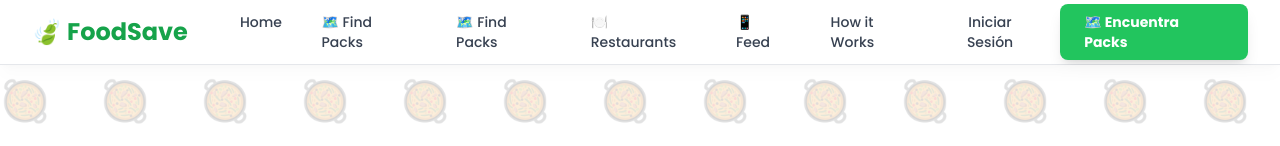
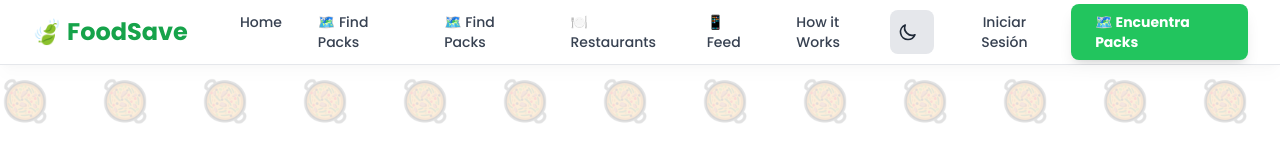
Before and after one commit to estudio123455-hue/proyecto-TugoTugo, a Next.js app: page / in a window 1280 px wide. Shown: the top 146 px of the page. Built offline with nearby package versions, Linux system fonts and the light colour scheme; no server answers; the database is empty.

Commit message:
Add dark/light theme toggle with system preference support

```diff
--- a/src/app/providers.tsx
+++ b/src/app/providers.tsx
@@ -2,6 +2,7 @@
 
 import { SessionProvider } from 'next-auth/react'
 import { ReactNode } from 'react'
+import { ThemeProvider } from '@/contexts/ThemeContext'
 
 interface ProvidersProps {
   children: ReactNode
@@ -9,6 +10,7 @@ interface ProvidersProps {
 
 export function Providers({ children }: ProvidersProps) {
   return (
+    <ThemeProvider>
       <SessionProvider
         refetchInterval={30} // Refetch session every 30 seconds for better reactivity
         refetchOnWindowFocus={true} // Refetch when window gets focus
@@ -16,5 +18,6 @@ export function Providers({ children }: ProvidersProps) {
       >
         {children}
       </SessionProvider>
+    </ThemeProvider>
   )
 }
--- a/src/components/Navigation.tsx
+++ b/src/components/Navigation.tsx
@@ -5,6 +5,7 @@ import Link from 'next/link'
 import { useState } from 'react'
 import { getFirstName, getUserInitials } from '@/lib/user-utils'
 import { useCleanSession } from '@/hooks/useCleanSession'
+import ThemeToggle from './ThemeToggle'
 
 export default function Navigation() {
   const { data: session, status } = useCleanSession()
@@ -115,8 +116,11 @@ export default function Navigation() {
           </div>
 
           <div className="flex items-center space-x-4">
+            {/* Theme Toggle */}
+            <ThemeToggle />
+
             {status === 'loading' ? (
-              <div className="animate-pulse bg-gray-200 h-8 w-20 rounded"></div>
+              <div className="animate-pulse bg-gray-200 dark:bg-gray-700 h-8 w-20 rounded"></div>
             ) : session ? (
               <div className="flex items-center space-x-4">
                 {/* User Menu Dropdown */}
--- /dev/null
+++ b/src/components/ThemeToggle.tsx
@@ -0,0 +1,45 @@
+'use client'
+
+import { useTheme } from '@/contexts/ThemeContext'
+
+export default function ThemeToggle() {
+  const { theme, toggleTheme } = useTheme()
+
+  return (
+    <button
+      onClick={toggleTheme}
+      className="p-2 rounded-lg bg-gray-200 dark:bg-gray-700 hover:bg-gray-300 dark:hover:bg-gray-600 transition-colors"
+      aria-label="Toggle theme"
+    >
+      {theme === 'light' ? (
+        <svg
+          className="w-5 h-5 text-gray-800"
+          fill="none"
+          stroke="currentColor"
+          viewBox="0 0 24 24"
+        >
+          <path
+            strokeLinecap="round"
+            strokeLinejoin="round"
+            strokeWidth={2}
+            d="M20.354 15.354A9 9 0 018.646 3.646 9.003 9.003 0 0012 21a9.003 9.003 0 008.354-5.646z"
+          />
+        </svg>
+      ) : (
+        <svg
+          className="w-5 h-5 text-yellow-400"
+          fill="none"
+          stroke="currentColor"
+          viewBox="0 0 24 24"
+        >
+          <path
+            strokeLinecap="round"
+            strokeLinejoin="round"
+            strokeWidth={2}
+            d="M12 3v1m0 16v1m9-9h-1M4 12H3m15.364 6.364l-.707-.707M6.343 6.343l-.707-.707m12.728 0l-.707.707M6.343 17.657l-.707.707M16 12a4 4 0 11-8 0 4 4 0 018 0z"
+          />
+        </svg>
+      )}
+    </button>
+  )
+}
--- /dev/null
+++ b/src/contexts/ThemeContext.tsx
@@ -0,0 +1,53 @@
+'use client'
+
+import React, { createContext, useContext, useEffect, useState } from 'react'
+
+type Theme = 'light' | 'dark'
+
+interface ThemeContextType {
+  theme: Theme
+  toggleTheme: () => void
+}
+
+const ThemeContext = createContext<ThemeContextType | undefined>(undefined)
+
+export function ThemeProvider({ children }: { children: React.ReactNode }) {
+  const [theme, setTheme] = useState<Theme>('light')
+  const [mounted, setMounted] = useState(false)
+
+  useEffect(() => {
+    setMounted(true)
+    // Cargar tema guardado o usar preferencia del sistema
+    const savedTheme = localStorage.getItem('theme') as Theme
+    const systemTheme = window.matchMedia('(prefers-color-scheme: dark)').matches ? 'dark' : 'light'
+    const initialTheme = savedTheme || systemTheme
+
+    setTheme(initialTheme)
+    document.documentElement.classList.toggle('dark', initialTheme === 'dark')
+  }, [])
+
+  const toggleTheme = () => {
+    const newTheme = theme === 'light' ? 'dark' : 'light'
+    setTheme(newTheme)
+    localStorage.setItem('theme', newTheme)
+    document.documentElement.classList.toggle('dark', newTheme === 'dark')
+  }
+
+  if (!mounted) {
+    return <>{children}</>
+  }
+
+  return (
+    <ThemeContext.Provider value={{ theme, toggleTheme }}>
+      {children}
+    </ThemeContext.Provider>
+  )
+}
+
+export function useTheme() {
+  const context = useContext(ThemeContext)
+  if (context === undefined) {
+    throw new Error('useTheme must be used within a ThemeProvider')
+  }
+  return context
+}
```
Lines whose indentation alone changed are shown as unchanged.
